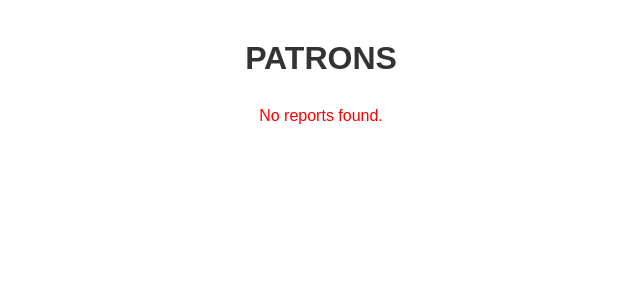
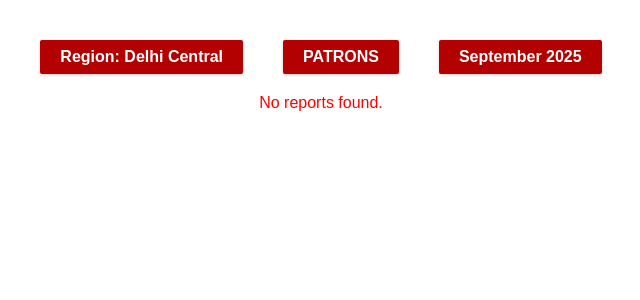
Before and after one commit to tasneeemm76/BNI-traffic-light-score, a Django app: page /score-summary/ in a window 1280 px wide. Shown: the top 300 px of the page, without its empty margins (319-959 px from the left). Run offline with Django 5.2, Linux system fonts and the light colour scheme; data that the repository does not hold is empty.

Commit message:
css changes

```diff
--- a/reports/templates/reports/score_summary.html
+++ b/reports/templates/reports/score_summary.html
@@ -64,10 +64,34 @@
             height: 20px;
             border: 1px solid #aaa;
         }
+        .header-bar {
+    display: flex;
+    justify-content: center;
+    align-items: center;
+    gap: 40px; /* spacing between boxes */
+    margin: 20px 0;
+}
+
+.header-box {
+    background-color: #b30000; /* red background */
+    color: white;
+    padding: 8px 20px;
+    font-family: Arial, sans-serif;
+    font-weight: bold;
+    font-size: 16px;
+    border-radius: 2px;
+    text-align: center;
+    box-shadow: 0 1px 3px rgba(0,0,0,0.2);
+}
+
     </style>
 </head>
 <body>
-    <h1>PATRONS</h1>
+   <div class="header-bar">
+    <div class="header-box">Region: Delhi Central</div>
+    <div class="header-box">PATRONS</div>
+    <div class="header-box">September 2025</div>
+</div>
 
     {% if error %}
         <p style="text-align:center; color:red;">{{ error }}</p>
--- a/reports/views.py
+++ b/reports/views.py
@@ -496,9 +496,8 @@
             })
     return sorted(months, key=lambda x: (x["year"], x["month"]))
 
-from django.shortcuts import redirect, get_object_or_404
+from django.shortcuts import redirect
 from django.contrib import messages
-from .models import ReportUpload
 
 def delete_report(request, start, end):
     """Deletes all records belonging to a report with matching start and end dates."""
@@ -515,20 +514,6 @@
         messages.error(request, f"⚠️ Error deleting report: {e}")
 
     return redirect('view_scoring')
-
-from collections import defaultdict
-from django.shortcuts import render
-from django.db.models import Prefetch
-from datetime import datetime
-import logging
-
-from .models import ReportUpload, MemberData, TrainingData
-
-logger = logging.getLogger(__name__)
-from collections import defaultdict
-from django.shortcuts import render
-from .models import ReportUpload, MemberData, TrainingData
-
 
 def _color_by_absolute(score: int, max_score: int) -> str:
     """Map per-metric score to a color using percentage bands."""
@@ -551,21 +536,16 @@
     return member_name.strip().lower() in ignored_names
 
 
-import traceback
-
 def score_summary(request):
     """Display a color-coded score heatmap: Member × Month."""
-    print("===> Entering score_summary view")
     try:
         reports = (
             ReportUpload.objects
             .prefetch_related("member_data", "training_data")
             .order_by("start_date")
         )
-        print(f"===> Total reports found: {reports.count()}")
 
         if not reports.exists():
-            print("===> No reports found.")
             return render(request, "reports/score_summary.html", {"error": "No reports found."})
 
         months = []
@@ -576,24 +556,19 @@
             month_label = report.start_date.strftime("%b %y")
             if month_label not in months:
                 months.append(month_label)
-            print(f"===> Processing report for month: {month_label}")
 
             training_lookup = {t.member_id: (t.count or 0) for t in report.training_data.all()}
-            print(f"===> Training lookup for report: {training_lookup}")
 
             for md in report.member_data.all():
                 member_name = md.member.full_name or f"{md.member.first_name} {md.member.last_name}".strip()
-                print(f"===> Evaluating member: {member_name}")
 
                 # Skip ignored members
                 if is_ignored_member(member_name):
-                    print(f"===> Ignored member: {member_name}")
                     continue
 
                 member_names.add(member_name)
 
                 total_training = (md.CEU or 0) + training_lookup.get(md.member_id, 0)
-                print(f"===> Total training for {member_name}: {total_training}")
 
                 try:
                     score_data = calculate_score_from_data(
@@ -601,28 +576,19 @@
                         total_weeks=report.total_weeks or 1.0,
                         training_count=total_training,
                     )
-                    print(f"===> Score data for {member_name}: {score_data}")
-                except Exception as e:
-                    print(f"===> ERROR calculating score for {member_name}: {e}")
-                    print(traceback.format_exc())
+                except Exception:
                     continue
 
                 total_score = int(score_data.get("total_score", 0))
                 raw_scores[member_name][month_label] = total_score
 
-        print(f"===> Months: {months}")
-        print(f"===> Member names: {member_names}")
-        print(f"===> Raw scores (partial): {dict(list(raw_scores.items())[:2])}")
-
         max_score = max((v for m in raw_scores.values() for v in m.values()), default=100)
-        print(f"===> Max score value: {max_score}")
 
         sorted_members = sorted(
             member_names,
             key=lambda m: sum(raw_scores.get(m, {}).values()),
             reverse=True
         )
-        print(f"===> Sorted member names (partial): {list(sorted_members)[:5]}")
 
         table_data = []
         for member in sorted_members:
@@ -637,15 +603,11 @@
                         "color": _color_by_absolute(score, max_score)
                     })
             table_data.append(row)
-        print(f"===> Table data row count: {len(table_data)}")
-        if table_data:
-            print(f"===> First row: {table_data[0]}")
 
         return render(request, "reports/score_summary.html", {
             "months": months,
             "table_data": table_data,
         })
+
     except Exception as e:
-        print("===> FATAL ERROR in score_summary view:", str(e))
-        print(traceback.format_exc())
         return render(request, "reports/score_summary.html", {"error": f"Server error: {e}"})
```
Also changed, not shown: reports/templates/reports/view_scoring.html (+0 -53 lines).
